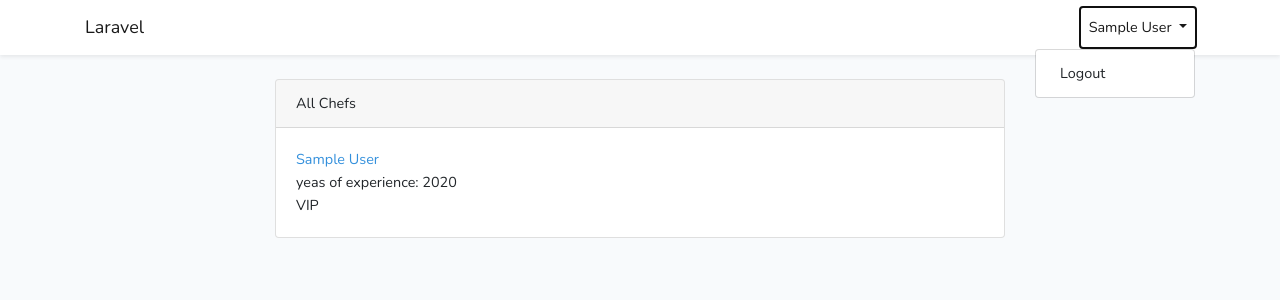
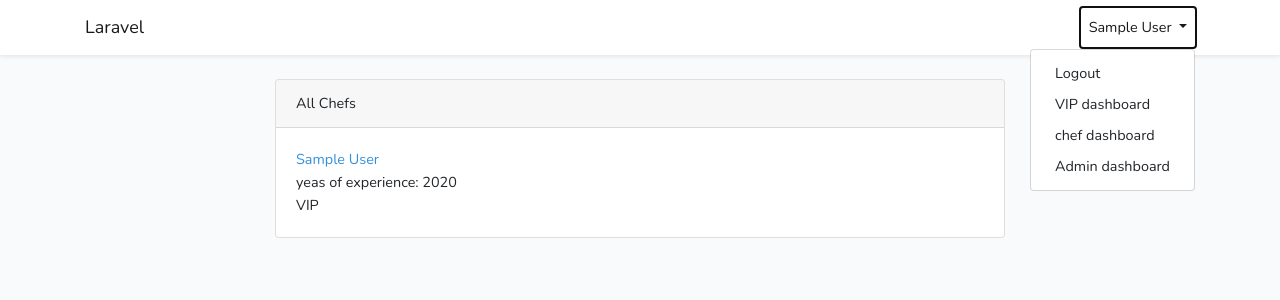
Before and after one commit to sergi-s/RMZ, a Laravel app: page /chefs in a window 1280 px wide, after a click that opens the changed part. Shown: the top 300 px of the page. Run offline with Laravel 8, Linux system fonts and the light colour scheme; a user stored in the database is signed in; tables that the repository leaves empty hold one stand-in row (values such as "Sample post"); style sheets or scripts are compiled from the project's sources.

Commit message:
admin/chef/vip  dashboards routes

```diff
--- a/app/Http/Controllers/UserController.php
+++ b/app/Http/Controllers/UserController.php
@@ -65,6 +65,11 @@ class UserController extends Controller
         $user->chef()->save($chef);
         return back()->with('success', 'File has uploaded to the database.')->with('file', $fileName);
     }
+    public function adminDashboard()
+    {
+        $unapproved = ChefProfile::where("approved", 0)->get();
+        return view("AdminDashboard", ['unapproved_apps' => $unapproved]);
+    }
     public function approveChef($id)
     {
         $user  = User::find($id);
--- a/resources/views/layouts/app.blade.php
+++ b/resources/views/layouts/app.blade.php
@@ -80,6 +80,15 @@
                                         <form id="vip-form" action="{{ route('vipform') }}" method="get" class="d-none">
                                             @csrf
                                         </form>
+                                    @else
+                                        <a class="dropdown-item" href="{{ route('vip') }}"
+                                            onclick="event.preventDefault();document.getElementById('vip-dashboard').submit();">
+                                            {{ __('VIP dashboard') }}
+                                        </a>
+                                        <form id="vip-dashboard" action="{{ route('vip') }}" method="get"
+                                            class="d-none">
+                                            @csrf
+                                        </form>
                                     @endif
 
                                     @if (!Auth::user()->isChef)
@@ -90,6 +99,26 @@
                                         </a>
 
                                         <form id="chef-form" action="{{ route('chefform') }}" method="get"
+                                            class="d-none">
+                                            @csrf
+                                        </form>
+                                    @else
+                                        <a class="dropdown-item" href="{{ route('chef') }}"
+                                            onclick="event.preventDefault();document.getElementById('chef-dashboard').submit();">
+                                            {{ __('chef dashboard') }}
+                                        </a>
+                                        <form id="chef-dashboard" action="{{ route('chef') }}" method="get"
+                                            class="d-none">
+                                            @csrf
+                                        </form>
+                                    @endif
+
+                                    @if (Auth::user()->isAdmin)
+                                        <a class="dropdown-item" href="{{ route('admin') }}"
+                                            onclick="event.preventDefault();document.getElementById('admin-dashboard').submit();">
+                                            {{ __('Admin dashboard') }}
+                                        </a>
+                                        <form id="admin-dashboard" action="{{ route('admin') }}" method="get"
                                             class="d-none">
                                             @csrf
                                         </form>
--- a/routes/web.php
+++ b/routes/web.php
@@ -26,9 +26,7 @@ Auth::routes();
 
 //? All Routes for admin
 Route::middleware(['auth', 'admin'])->group(function () {
-    Route::get('/admin', function () {
-        dd("you are an admins");
-    });
+    Route::get('/admin', [App\Http\Controllers\UserController::class, 'adminDashboard'])->name("admin");
     // approveChef
     Route::get('approveChef/{id}', [App\Http\Controllers\UserController::class, 'approveChef']);
 });
@@ -37,14 +35,14 @@ Route::middleware(['auth', 'admin'])->group(function () {
 Route::middleware(['auth', 'chef'])->group(function () {
     Route::get('/chef', function () {
         dd("you are an chef");
-    });
+    })->name("chef");
 });
 
 //? All Routes for VIP
 Route::middleware(['auth', 'VIP'])->group(function () {
     Route::get('/vip', function () {
         dd("you are a VIP member");
-    });
+    })->name("vip");
 });
 
 //? All Routes for Normal authenticated users
@@ -73,6 +71,6 @@ Route::middleware(['auth'])->group(function () {
 //TODO: 5.6-    comments
 //DONE: 3- make a user VIP form -> payment method is fictional
 //DONE: 4- make a user chef form  -> form that takes pdf, name, years of expirence
-//TODO: 4.1-     make an admin can approve or dine application
-//TODO: 6- make an admin control panel
+//DONE: 4.1-     make an admin can approve or dine application
+//DONE: 6- make an admin control panel
 //TODO: 6.1      create a resource route for admin to curd the categories
```
Also changed, not shown: resources/views/AdminDashboard.blade.php (added, +25 -0 lines).
